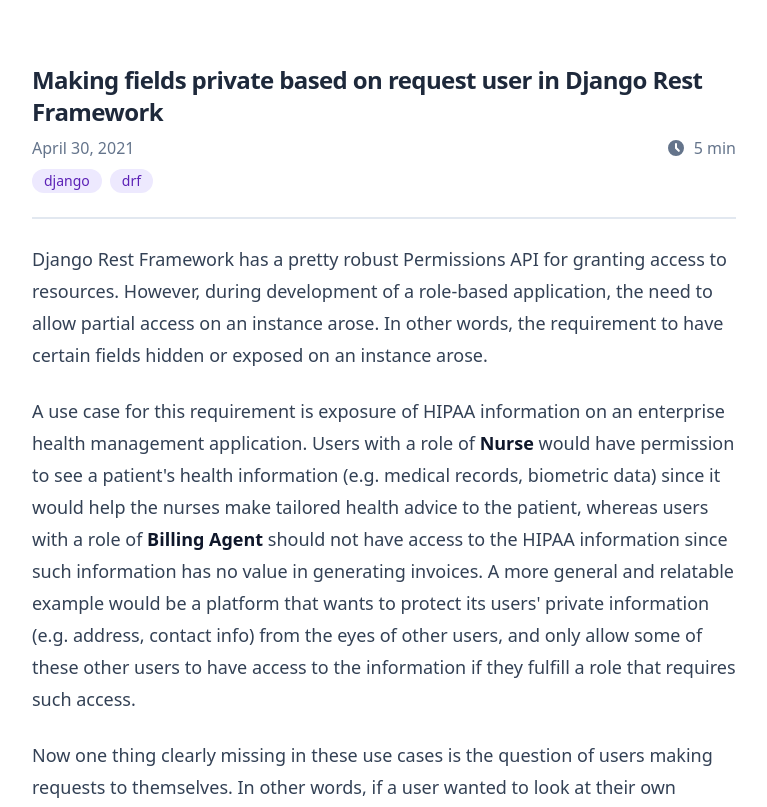
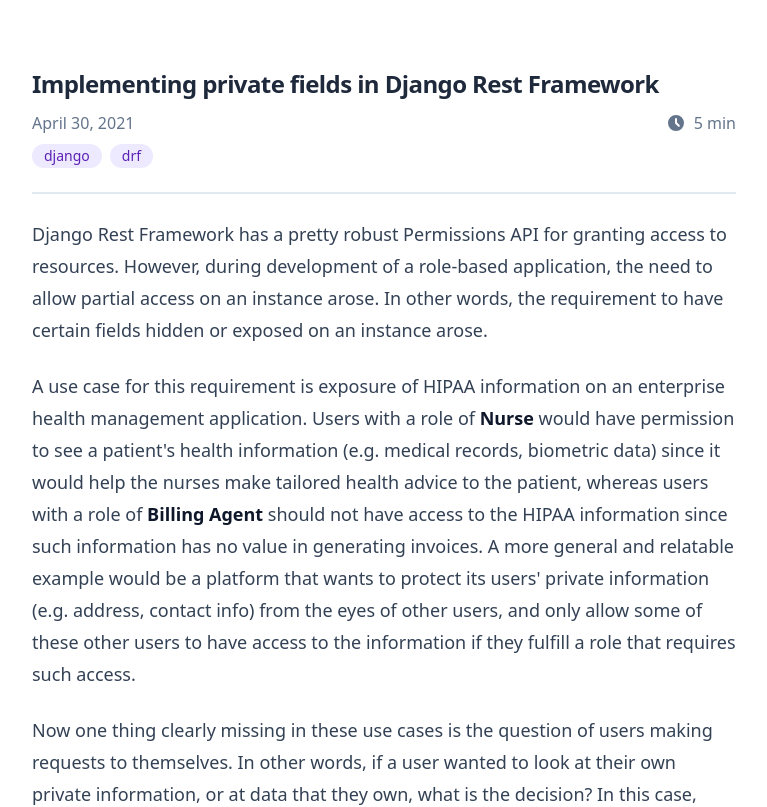
Before and after one commit to resurrexi/pursuitofzen, a Next.js app: page /posts/private-fields-drf in a window 1280 px wide. Shown: the top 807 px of the page, without its empty margins (256-1023 px from the left). Built offline with nearby package versions, Linux system fonts and the light colour scheme; a small style sheet from the web is missing.

Commit message:
create links to tags

```diff
--- a/pages/posts/[id].js
+++ b/pages/posts/[id].js
@@ -1,3 +1,4 @@
+import Link from 'next/link'
 import ReactMarkdown from 'react-markdown'
 import remarkGfm from 'remark-gfm'
 import Layout from '../../components/layout'
@@ -28,7 +29,7 @@
     <Layout pageTitle={postData.meta.title}>
       <main className="space-y-6 divide-y-2 divide-gray-200">
         <div className="space-y-2">
-          <h1 className="text-2xl leading-8 font-bold tracking-tight text-gray-800">
+          <h1 className="text-2xl leading-relaxed font-bold tracking-tight text-gray-800">
             {postData.meta.title}
           </h1>
           <div className="flex justify-between text-gray-500">
@@ -44,11 +45,15 @@
           </div>
           <div className="space-x-2">
             {postData.meta.tags.map(e => (
-              <span
-                key={e}
-                className="inline-flex items-center px-3 py-0.5 rounded-full text-sm font-medium bg-secondary-100 text-secondary-800 hover:bg-secondary-200">
-                {e}
-              </span>
+              <Link key={e} href={`/tags/${e}`}>
+                <a>
+                  <button
+                    type="button"
+                    className="inline-flex items-center px-3 py-0.5 rounded-full text-sm font-medium bg-secondary-100 text-secondary-800 hover:bg-secondary-200">
+                    {e}
+                  </button>
+                </a>
+              </Link>
             )
             )}
           </div>
@@ -59,6 +64,6 @@
           </ReactMarkdown>
         </article>
       </main>
-    </Layout>
+    </Layout >
   )
 }
--- a/posts/private-fields-drf.md
+++ b/posts/private-fields-drf.md
@@ -1,5 +1,5 @@
 ---
-title: 'Making fields private based on request user in Django Rest Framework'
+title: 'Implementing private fields in Django Rest Framework'
 date: '2021-04-30'
 tags: ['django', 'drf']
 ---
```
